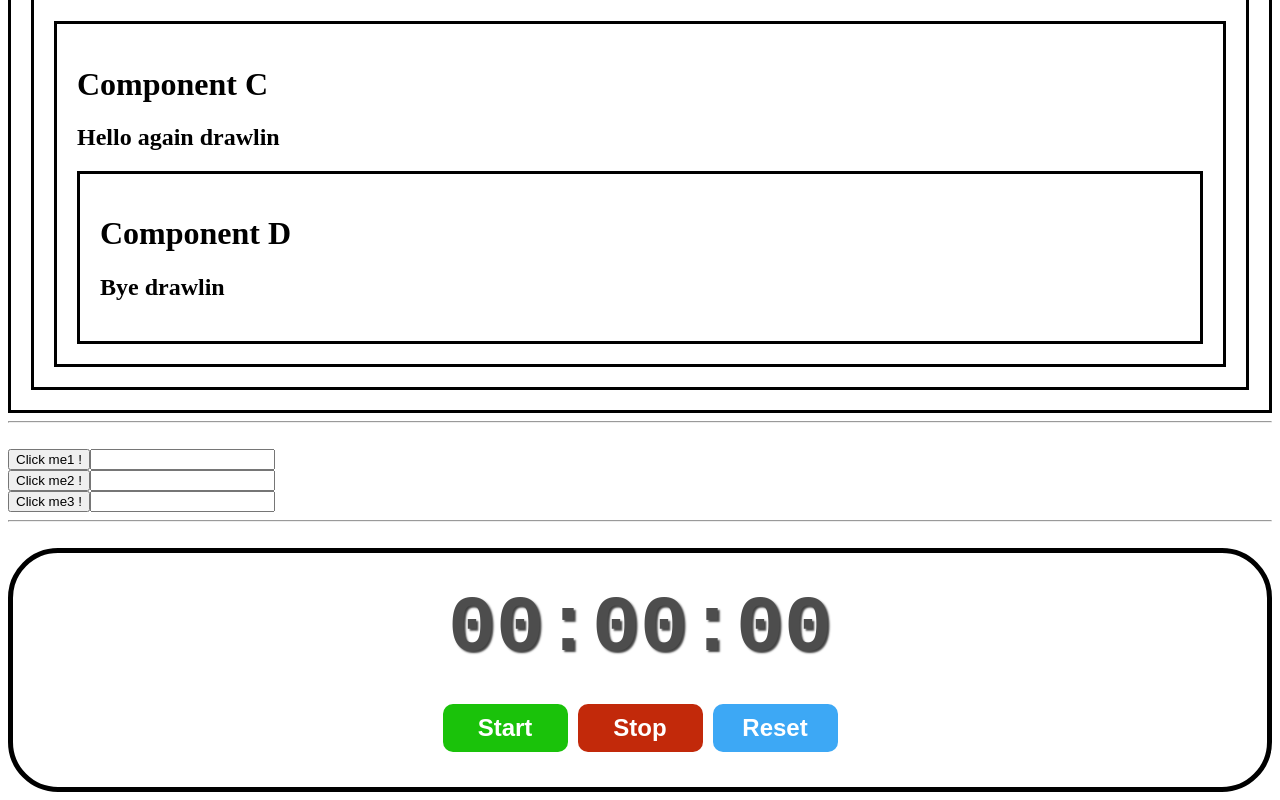
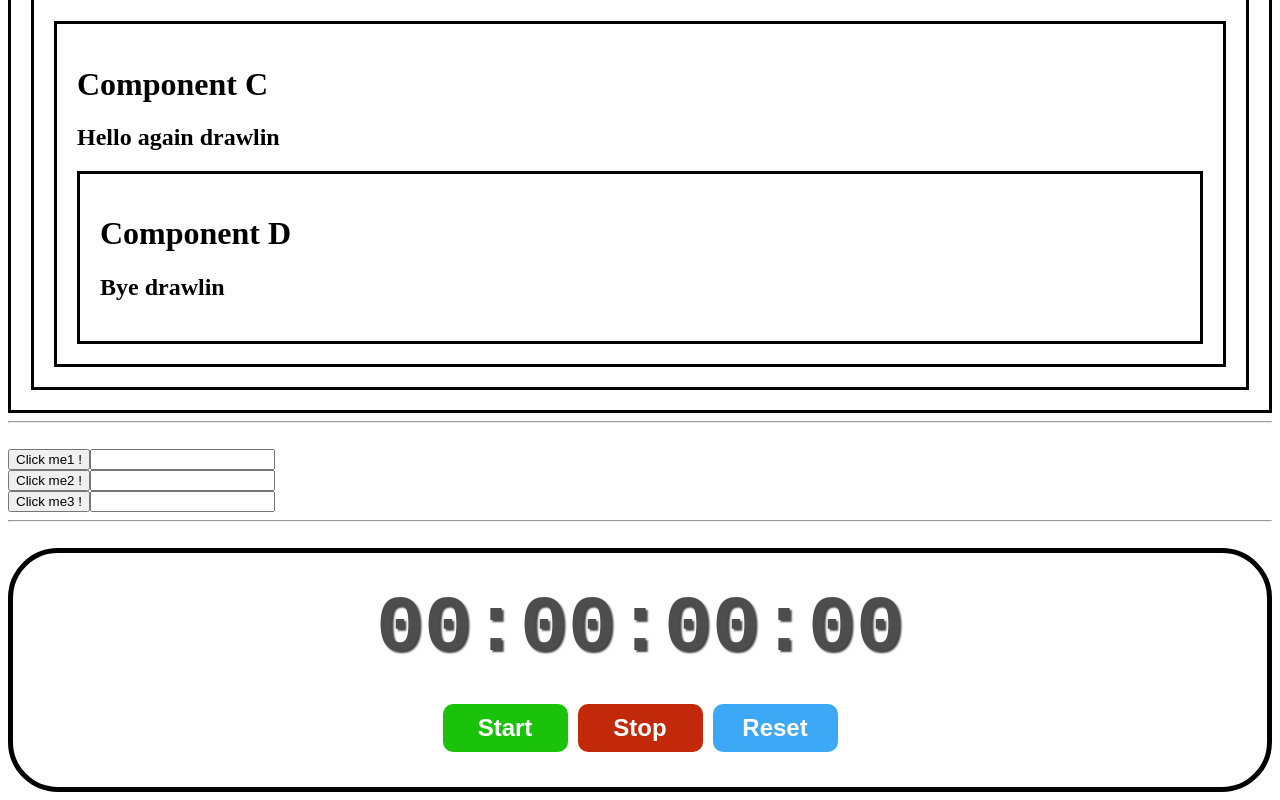
Before and after one commit to drawliin/React-Course, a React (Vite) app: page / in a window 1280 px wide. Shown: the part 3490-4290 px from the top of the page. Built offline with nearby package versions, Linux system fonts and the light colour scheme.

Commit message:
Updated StopWatch

```diff
--- a/src/Stop Watch App/StopWatchApp.jsx
+++ b/src/Stop Watch App/StopWatchApp.jsx
@@ -9,14 +9,43 @@
 
     useEffect(() => {
 
+        if(isRunning){
+            intervalIdRef.current = setInterval(() => {
+                setElapsedTime(Date.now() - startTimeRef.current)
+            }, 10);
+
+        }
+
+        return () => {
+            clearInterval(intervalIdRef.current);
+        }
+
     }, [isRunning]);
 
-    function start(){}
-    function stop(){}
-    function reset(){}
+    function start(){
+        setIsRunning(true);
+        startTimeRef.current = Date.now() - elapsedTime;
+
+    }
+
+    function stop(){
+        setIsRunning(false);
+    }
+
+    function reset(){
+        setElapsedTime(0);
+        setIsRunning(false)
+    }
 
     function formatTime(){
-        return "00:00:00"
+
+        let hours = Math.floor(elapsedTime / (1000 * 60 * 60));
+        let minutes = Math.floor(elapsedTime / (1000 * 60) % 60);
+        let seconds = Math.floor(elapsedTime / (1000) % 60);
+        let milliseconds = Math.floor((elapsedTime % 1000) / 10);
+
+
+        return `${hours.toString().padStart(2, '0')}:${minutes.toString().padStart(2, '0')}:${seconds.toString().padStart(2, '0')}:${milliseconds.toString().padStart(2, '0')}`
     }
 
     return(
```
